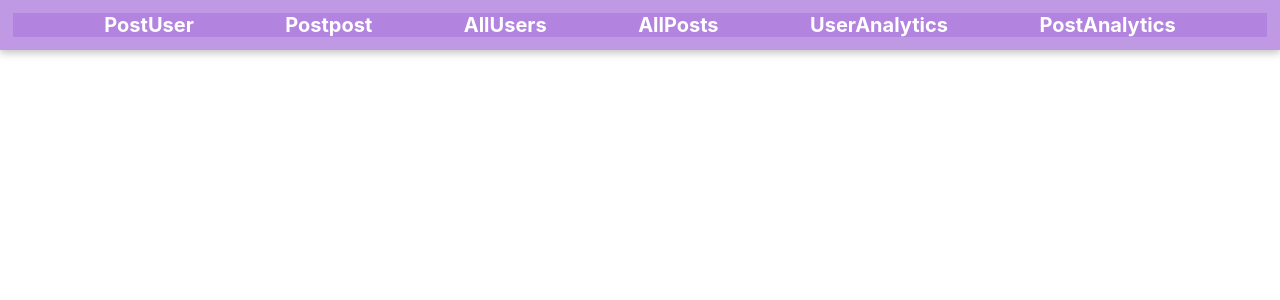
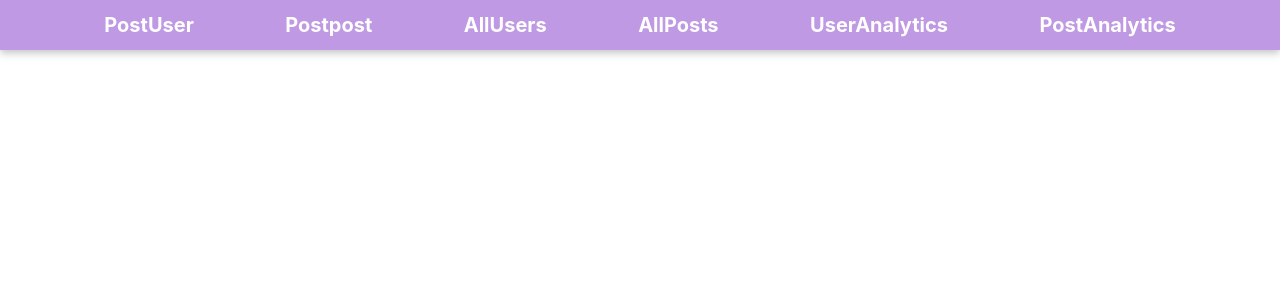
Before and after one commit to Yasin051197/adobe_assignment, a React (Create React App) app in the folder adobe_assignment_app/: page / in a window 1280 px wide. Shown: the top 300 px of the page. Built offline with nearby package versions, Linux system fonts and the light colour scheme.

Commit message:
added files

```diff
--- a/adobe_assignment_app/src/components/Navbar.css
+++ b/adobe_assignment_app/src/components/Navbar.css
@@ -18,7 +18,7 @@
     justify-content: space-evenly;
     margin: auto;
     text-align: center;
-    background-color: rgb(179, 131, 224);
+    background-color: rgb(191, 153, 227);
   }
 @media screen and (max-width: 800px) {
     #menu{
--- a/adobe_assignment_app/src/components/PostForm.jsx
+++ b/adobe_assignment_app/src/components/PostForm.jsx
@@ -44,7 +44,7 @@ import {
           setloading(true)
           try{
 
-            let res=await fetch("https://adobe-assignment-server.onrender.com/posts",{
+            await fetch("https://adobe-assignment-server.onrender.com/posts",{
               method:'POST',
               headers:{
                 "Content-Type":"application/json"
--- a/adobe_assignment_app/src/components/UserForm.jsx
+++ b/adobe_assignment_app/src/components/UserForm.jsx
@@ -124,7 +124,7 @@ import {
                 <Flex justifyContent={"space-evenly"}>
                 <Button
                 onClick={handleSubmit}
-                 isLoading={loading}
+                isLoading={loading}
                   loadingText="Submitting"
                   color={'white'}
                   size="lg"
```
